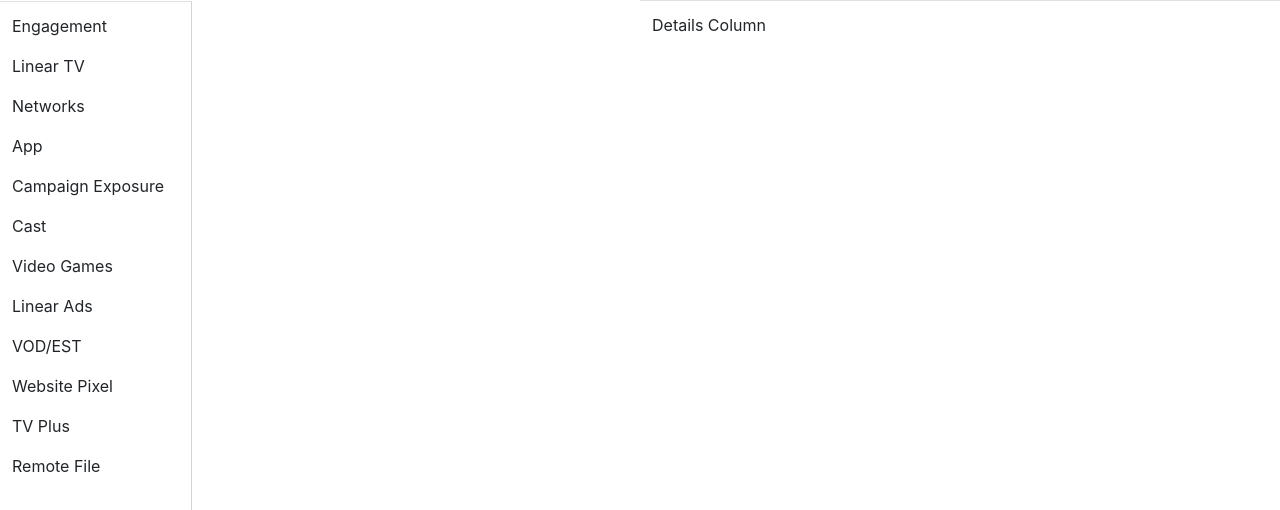
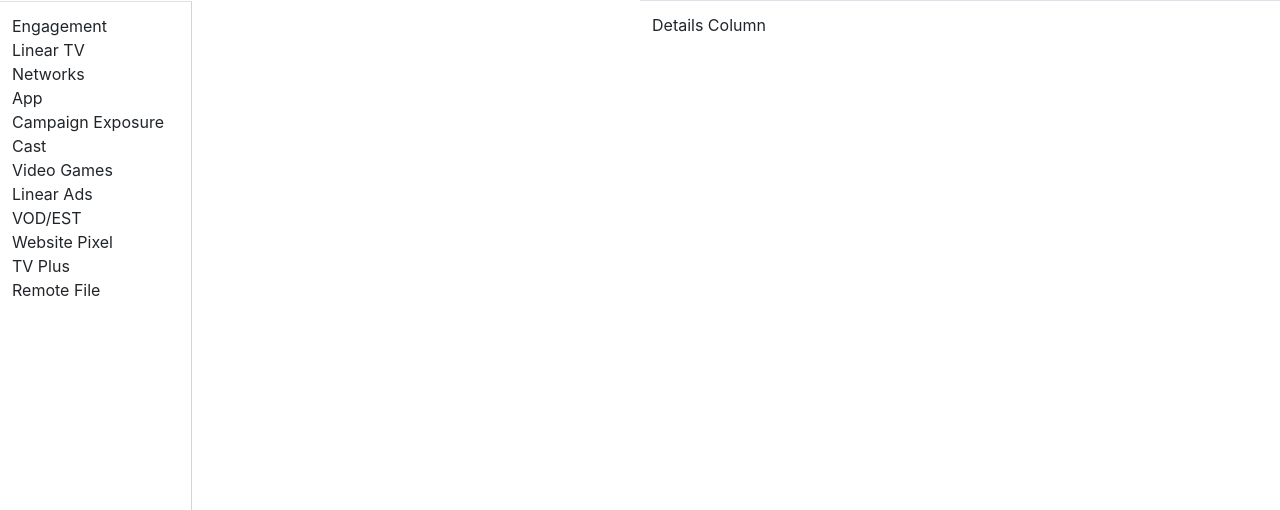
Before and after one commit to Deepali2/sidenav, a React (Create React App) app: page / in a window 1280 px wide. Shown: the top 510 px of the page. Built offline with nearby package versions, Linux system fonts and the light colour scheme.

Commit message:
use div instead of p tag

```diff
--- a/src/NewAudience/SideNav.js
+++ b/src/NewAudience/SideNav.js
@@ -1,19 +1,13 @@
 import React from "react";
-// import { Nav } from "react-bootstrap";
-import { Table } from "react-bootstrap";
 
 import { segments } from './data';
 
 const SideNav = props => {
   return (
       <>
-        <Table>
-         {segments.map((segment, index) => (
-           <tr>
-             <p key={index}>{segment}</p>
-           </tr>
-         ))}
-        </Table>
+        {segments.map((segment, index) => (
+          <div key={index}>{segment}</div>
+        ))}
       </>
   );
 };
```
